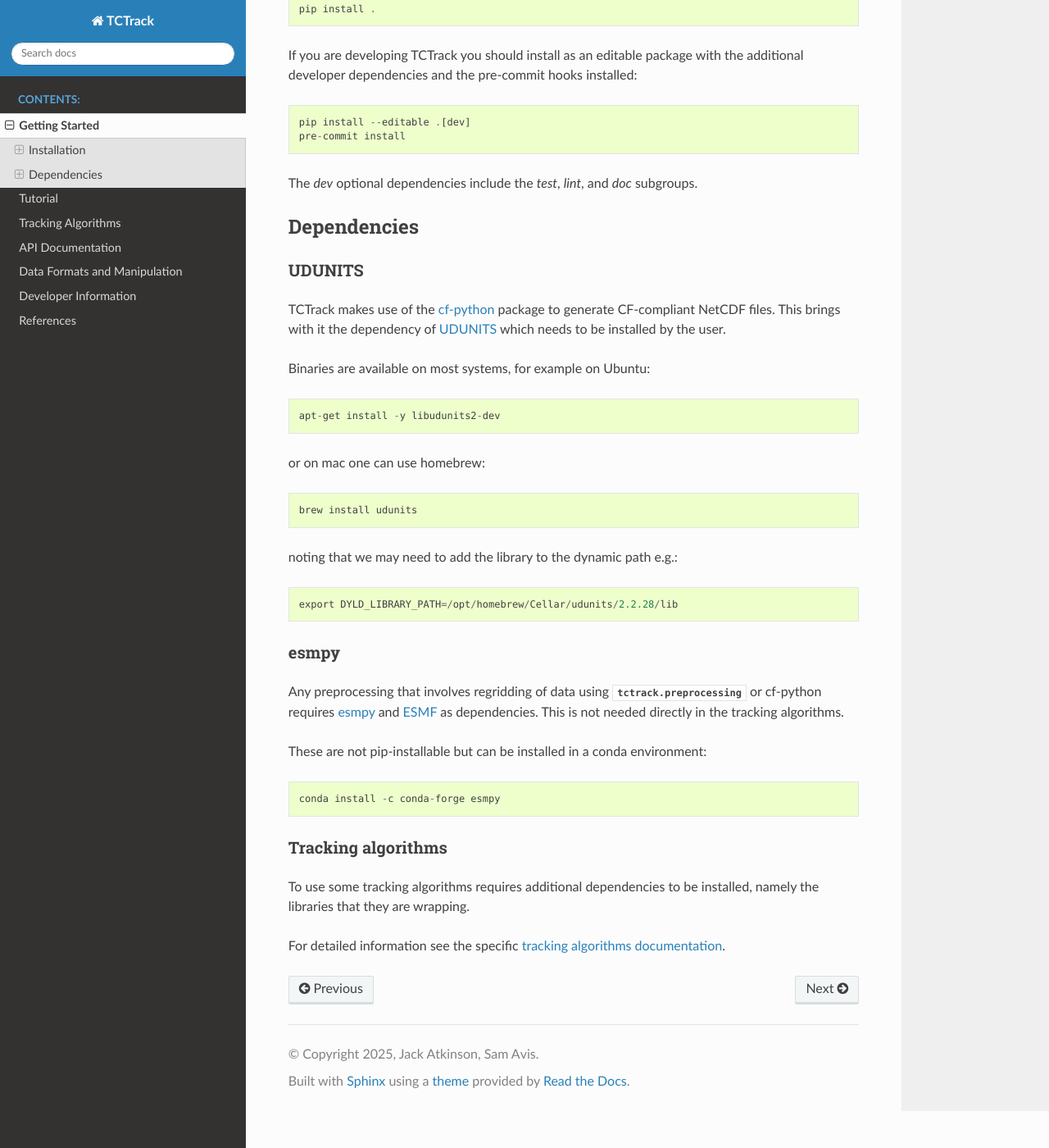
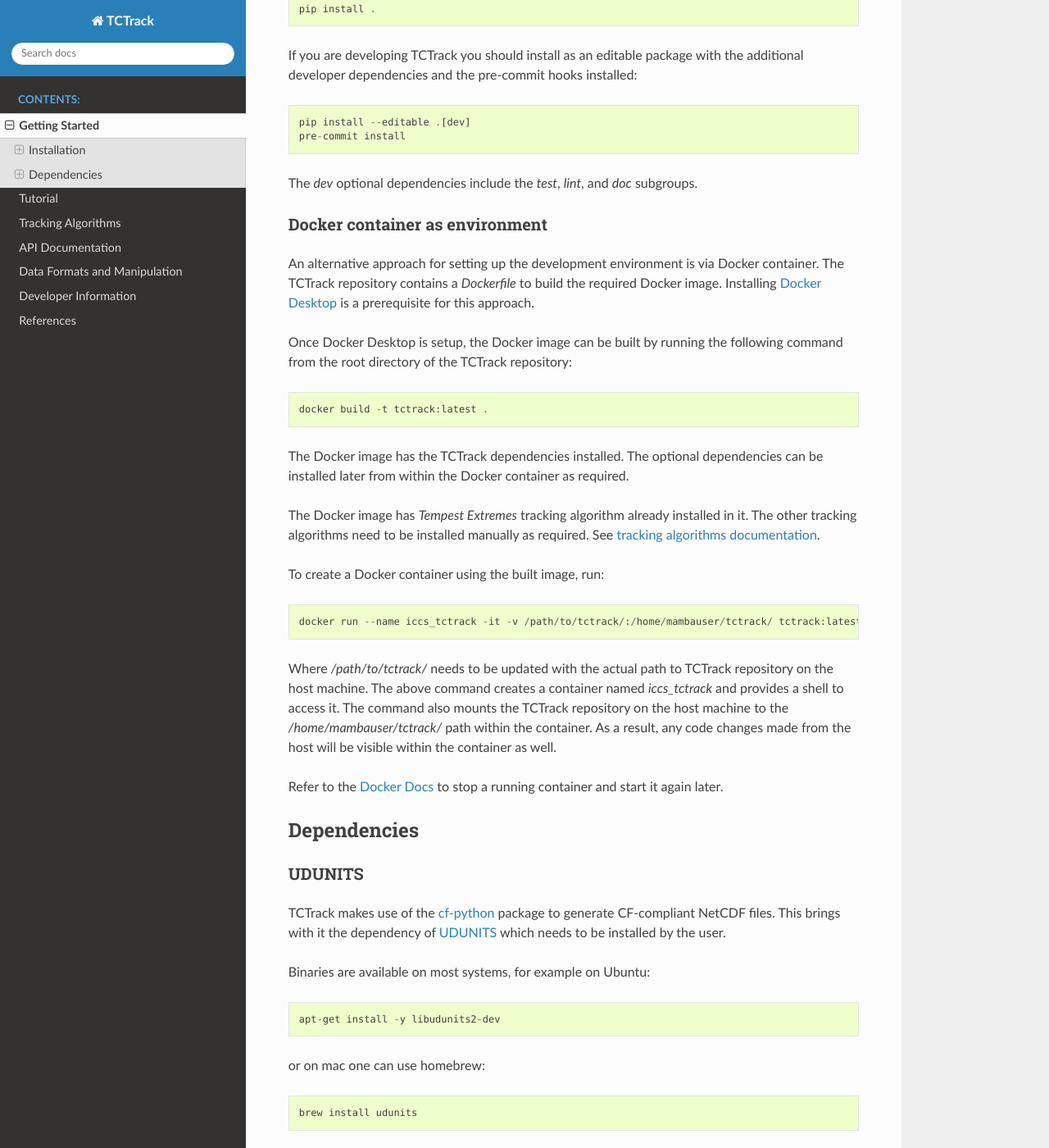
Before and after one commit to Cambridge-ICCS/TCTrack, a Sphinx documentation site: the page built from docs/getting-started/index.rst, in a window 1280 px wide and 1400 px high, scrolled down 1398 px. Shown: the whole window at 82% size. Built offline with Sphinx 7.4.7 and the Read the Docs theme 3.1.0, drawn with Linux system fonts in a browser that asks for light colours; pages that are not in the unit, such as notebooks, are missing from menus; some of the changed text lies outside the part shown.

Commit message:
Add Docker containerisation (#282)
* Add basic Dockerfile and env.yaml

* Setup environment via Docker container

* Update Dockerfile
* Rename env.yaml to environment.yaml and update dependencies
* Update doc

* Apply review suggestions

```diff
--- a/docs/getting-started/index.rst
+++ b/docs/getting-started/index.rst
@@ -24,8 +24,10 @@
 
 Before installing TCTrack ensure that any external :ref:`dependencies
 <getting-started/index:dependencies>` are installed. This can be done manually as
-:ref:`described below <getting-started/index:dependencies>`. However, the recommended
-approach is to install these non-python dependencies using a conda virtual environment.
+:ref:`described below <getting-started/index:dependencies>`, or using a
+:ref:`Docker container <getting-started/index:docker container as environment>`.
+However, the recommended approach is to install these non-python dependencies
+using a conda virtual environment.
 
 To install conda we recommend using `miniforge
 <https://github.com/conda-forge/miniforge>`_. Once miniforge is installed conda can be
@@ -75,6 +77,40 @@
 The `dev` optional dependencies include the `test`, `lint`, and `doc` subgroups.
 
 
+Docker container as environment
+~~~~~~~~~~~~~~~~~~~~~~~~~~~~~~~
+
+An alternative approach for setting up the development environment is via Docker container.
+The TCTrack repository contains a `Dockerfile` to build the required Docker image.
+Installing `Docker Desktop <https://docs.docker.com/desktop/>`_ is a prerequisite for
+this approach.
+
+Once Docker Desktop is setup, the Docker image can be built by running the following
+command from the root directory of the TCTrack repository::
+
+    docker build -t tctrack:latest .
+
+The Docker image has the TCTrack dependencies installed. The optional dependencies can
+be installed later from within the Docker container as required.
+
+The Docker image has `Tempest Extremes` tracking algorithm already installed in it. The
+other tracking algorithms need to be installed manually as required. See
+:doc:`tracking algorithms documentation<../tracking-algorithms/index>`.
+
+To create a Docker container using the built image, run::
+
+    docker run --name iccs_tctrack -it -v /path/to/tctrack/:/home/mambauser/tctrack/ tctrack:latest
+
+Where `/path/to/tctrack/` needs to be updated with the actual path to TCTrack repository
+on the host machine. The above command creates a container named `iccs_tctrack` and provides
+a shell to access it. The command also mounts the TCTrack repository on the host machine
+to the `/home/mambauser/tctrack/` path within the container. As a result, any code changes
+made from the host will be visible within the container as well.
+
+Refer to the `Docker Docs <https://docs.docker.com/reference/cli/docker/container/>`_
+to stop a running container and start it again later.
+
+
 Dependencies
 ------------
 
```
Also changed, not shown: environment.yaml (added, +17 -0 lines), 1 other file.
